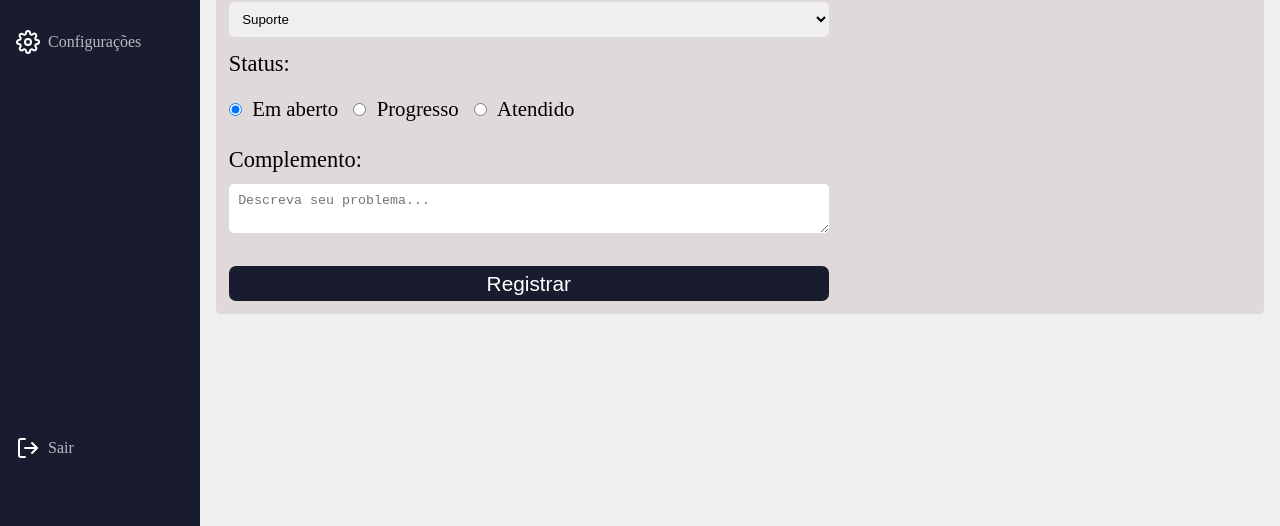
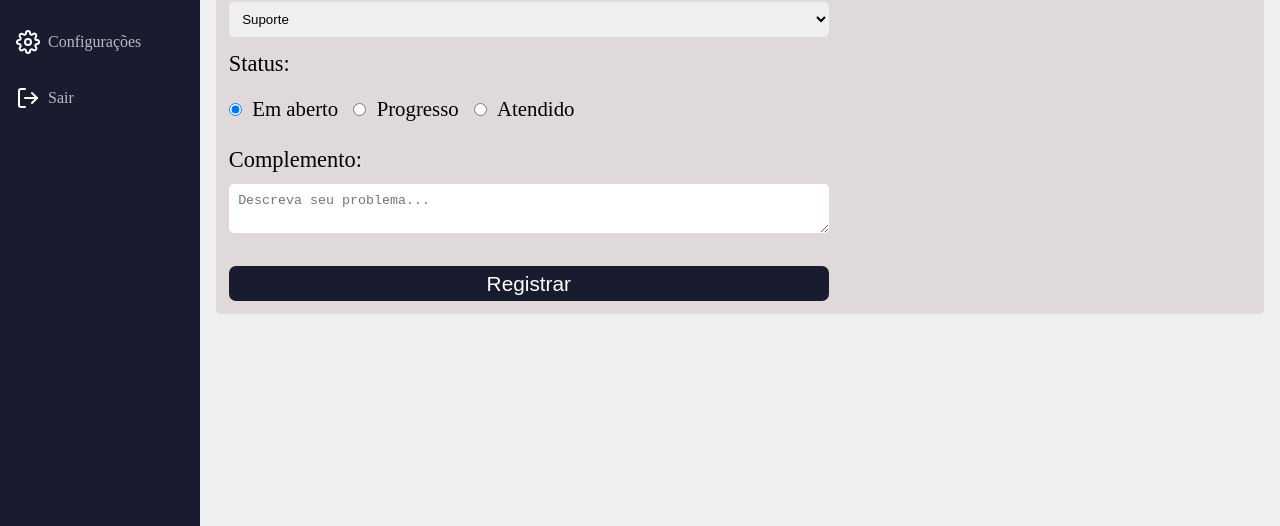
Before and after one commit to matheusmatosr/sistema-de-chamadas, a React (Create React App) app: page /new in a window 1280 px wide. Shown: the part 248-774 px from the top of the page. Built offline with nearby package versions, Linux system fonts and the light colour scheme.

Commit message:
update
update

```diff
--- a/src/components/Header/index.css
+++ b/src/components/Header/index.css
@@ -58,10 +58,6 @@
     padding: 1px 16px;
 }
 
-.logout{
-    margin-top: 350px;
-}
-
 @media screen and (max-width: 700px) {
     .sidebar{
         width: 100%;
```
Also changed, not shown: App.js (renamed from src/App.js).
